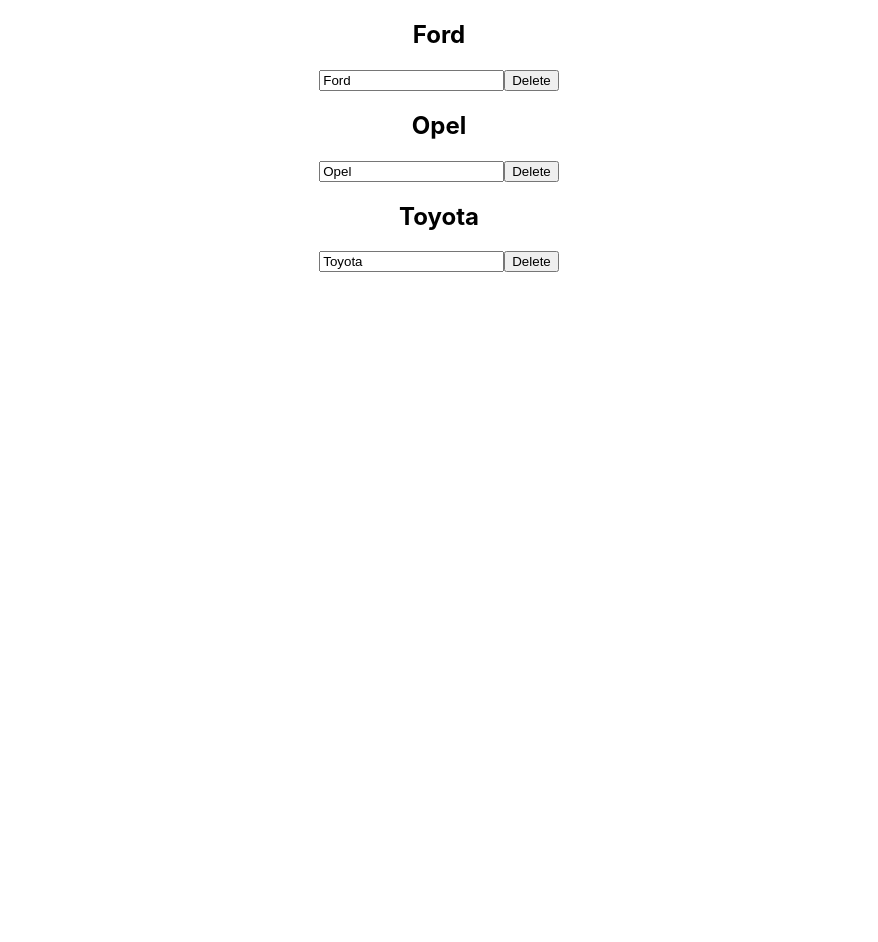
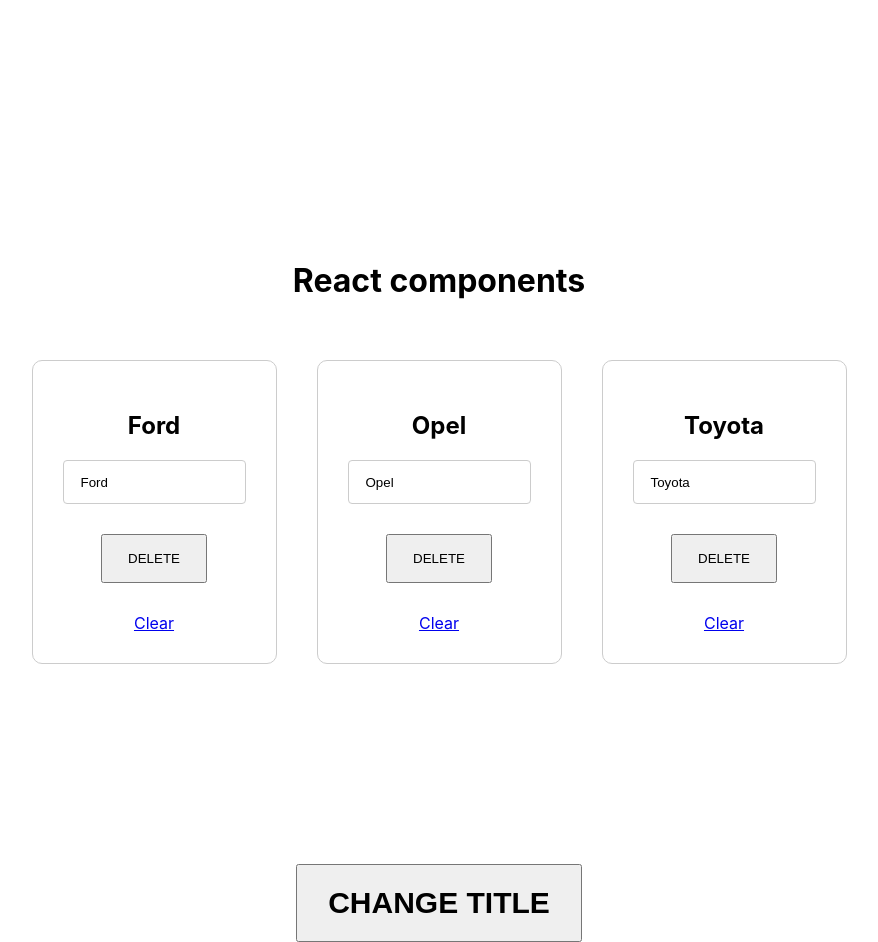
Before and after one commit to seriiserii825/react-minin, a React (Create React App) app: page / in a window 1280 px wide. Shown: the whole page, without its empty margins (201-1079 px from the left). Before the commit the page ends 800 px from the top, so only its background shows below. Built offline with nearby package versions, Linux system fonts and the light colour scheme.

Commit message:
delete and change title from input

```diff
--- a/package.json
+++ b/package.json
@@ -6,6 +6,7 @@
     "@testing-library/jest-dom": "^4.2.4",
     "@testing-library/react": "^9.3.2",
     "@testing-library/user-event": "^7.1.2",
+    "node-sass": "^4.14.1",
     "react": "^16.13.1",
     "react-dom": "^16.13.1",
     "react-scripts": "3.4.3"
--- a/src/App.css
+++ b/src/App.css
@@ -1,5 +1,15 @@
 .App {
+  padding-top: 240px;
   text-align: center;
+}
+.App h1 {
+  margin-bottom: 60px;
+}
+.App .button-change {
+  padding: 20px 30px;
+  font-size: 30px;
+  font-weight: bold;
+  text-transform: uppercase;
 }
 
 .App-logo {
--- a/src/App.js
+++ b/src/App.js
@@ -8,27 +8,52 @@
 			{name: "Ford"},
 			{name: "Opel"},
 			{name: "Toyota"},
-		]
+		],
+		title: "React components"
 	}
 
-	changeTitle = (name, index) => {
-		console.log(name, index);
-		const car = this.state.cars[index];
-		car.name = name;
+	changeTitle = () => {
+		this.setState({
+			title: 'Title was changed!!!'
+		})
+	}
+	onChangeCarTitle = (carTitle, index) => {
 		const cars = [...this.state.cars];
-		cars[index] = car;
+		cars[index].name = carTitle;
+		this.setState({cars})
+	}
+
+	onResetCar = (e, index) => {
+		e.preventDefault();
+		const cars = [...this.state.cars];
+		cars[index].name = "Auto";
+		this.setState({cars});
+	}
+
+	onDeleteCar = (index) => {
+		const cars = [...this.state.cars];
+		cars.splice(index, 1);
 		this.setState({cars});
 	}
 
 	render() {
 		const cars = this.state.cars.map((item, index) => {
 			return (
-				<Car key={index} changeTitle={(e) => this.changeTitle(e.target.value, index)} name={item.name}/>
+				<Car
+					onResetCar={(e) => this.onResetCar(e, index)}
+					onChangeCarTitle={(e) => this.onChangeCarTitle(e.target.value, index)} key={index}
+					name={item.name}
+					onDeleteCar={this.onDeleteCar.bind(this, index)}
+				/>
 			)
 		});
 		return (
 			<div className="App">
-				{cars}
+				<h1>{this.state.title}</h1>
+				<div className="cars">
+					{cars}
+				</div>
+				<button onClick={this.changeTitle} className="button-change">Change title</button>
 			</div>
 		);
 	}
--- a/src/cars/Car.js
+++ b/src/cars/Car.js
@@ -1,11 +1,13 @@
 import React from 'react';
+import "./Car.scss";
 
 const Car = (props) => {
 	return (
-		<div className="car">
+		<div className="car" >
 			<h2>{props.name}</h2>
-			<input onChange={props.changeTitle} type="text" value={props.name}/>
-			<button>Delete</button>
+			<input onChange={props.onChangeCarTitle} type="text" value={props.name}/>
+			<button onClick={props.onDeleteCar}>Delete</button>
+			<a href="#" onClick={props.onResetCar}>Clear</a>
 		</div>
 	);
 };
--- /dev/null
+++ b/src/cars/Car.scss
@@ -0,0 +1,30 @@
+.cars {
+  display: flex;
+  justify-content: center;
+  margin-bottom: 200px;
+}
+.car {
+  margin-right: 40px;
+  padding: 30px;
+  border: 1px solid #ccc;
+  border-radius: 10px;
+  &:last-of-type {
+    margin-right: 0;
+  }
+  input {
+    display: block;
+    margin-bottom: 30px;
+    height: 40px;
+    text-indent: 15px;
+    border: 1px solid #ccc;
+    border-radius: 4px;
+  }
+  button {
+    margin-bottom: 30px;
+    padding: 15px 25px;
+    text-transform: uppercase;
+  }
+  a {
+    display: block;
+  }
+}
```
Also changed, not shown: 1 other file (tests, documents, lock files or other folders).
